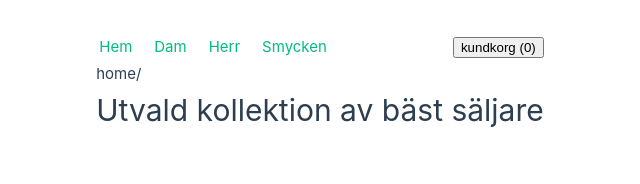
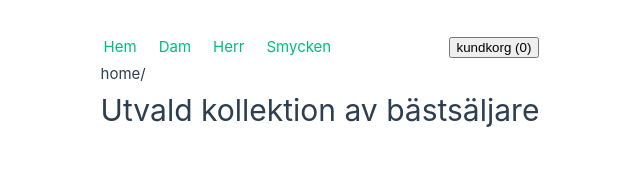
Before and after one commit to JohanCodeForFun/workshop-webshop, a Vue app: page / in a window 1280 px wide. Shown: the top 184 px of the page, without its empty margins (320-960 px from the left). Built offline with nearby package versions, Linux system fonts and the light colour scheme; the HTML template or start-up script is replaced by a standard one.

Commit message:
fix typo

```diff
--- a/src/views/HomeView.vue
+++ b/src/views/HomeView.vue
@@ -4,7 +4,7 @@
 <template>
   <main>
     <div class="about">
-    <h1>Utvald kollektion av bäst säljare</h1>
+    <h1>Utvald kollektion av bästsäljare</h1>
   </div>
   </main>
 </template>
```
